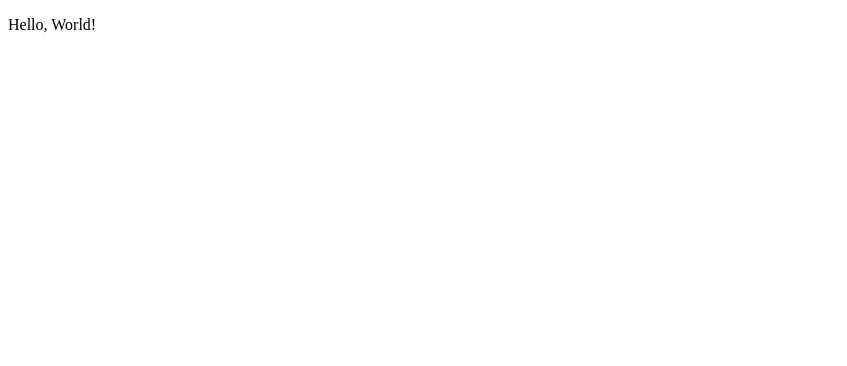
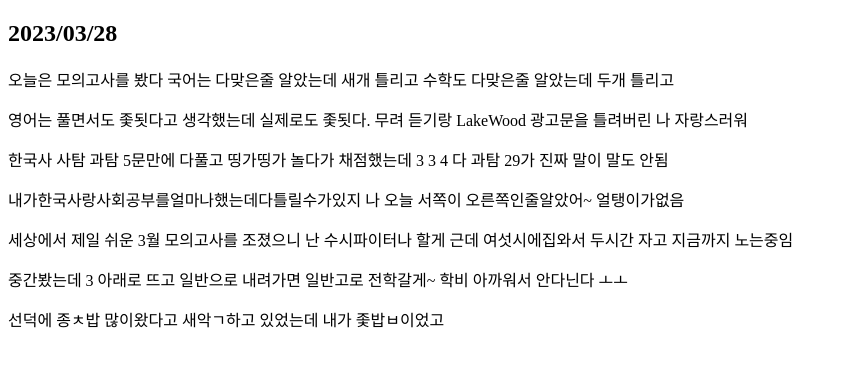
Before and after one commit to MintTuna/Diary, a plain HTML site: page index.html in a window 1280 px wide. Shown: the whole page, without its empty margins (0-847 px from the left). Drawn offline with Linux system fonts and the light colour scheme.

Commit message:
20230328

```diff
--- a/index.html
+++ b/index.html
@@ -4,9 +4,16 @@
 	<meta charset="UTF-8">
 	<meta http-equiv="X-UA-Compatible" content="IE=edge">
 	<meta name="viewport" content="width=device-width, initial-scale=1.0">
-	<title>Portfolio</title>
+	<title>우태의 일</title>
 </head>
 <body>
-  <p>Hello, World!</p>
+	<h2>2023/03/28</h2>
+  	<p>오늘은 모의고사를 봤다 국어는 다맞은줄 알았는데 새개 틀리고 수학도 다맞은줄 알았는데 두개 틀리고 </p>
+	<p>영어는 풀면서도 좇됫다고 생각했는데 실제로도 좇됫다. 무려 듣기랑 LakeWood 광고문을 틀려버린 나 자랑스러워</p>
+	<p>한국사 사탐 과탐 5문만에 다풀고 띵가띵가 놀다가 채점했는데 3 3 4 다 과탐 29가 진짜 말이 말도 안됨 </p>
+	<p>내가한국사랑사회공부를얼마나했는데다틀릴수가있지 나 오늘 서쪽이 오른쪽인줄알았어~ 얼탱이가없음</p>
+	<p>세상에서 제일 쉬운 3월 모의고사를 조졌으니 난 수시파이터나 할게 근데 여섯시에집와서 두시간 자고 지금까지 노는중임</p>
+	<p>중간봤는데 3 아래로 뜨고 일반으로 내려가면 일반고로 전학갈게~ 학비 아까워서 안다닌다 ㅗㅗ</p>
+	<p>선덕에 종ㅊ밥 많이왔다고 새악ㄱ하고 있었는데 내가 좇밥ㅂ이었고 </p>
 </body>
 </html>
```
